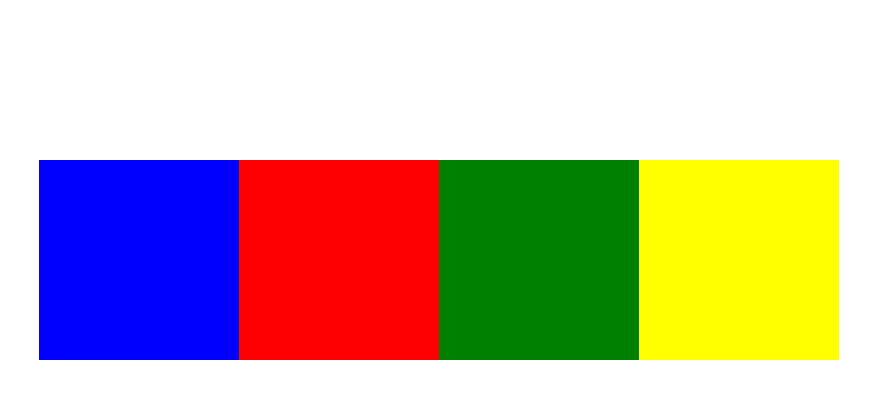
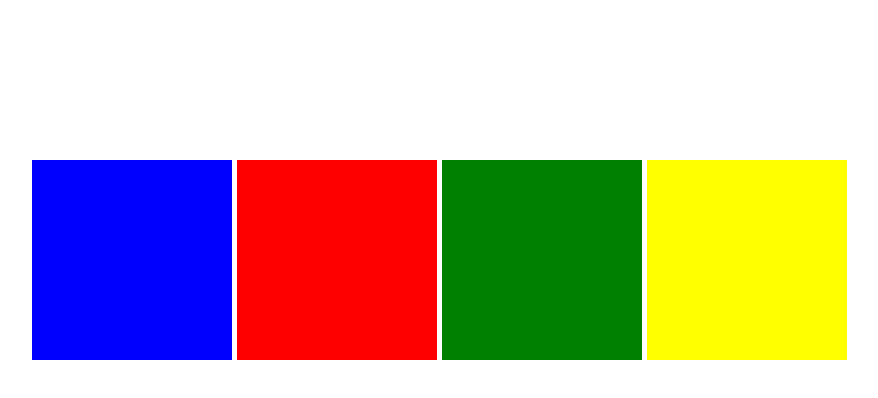
Before and after one commit to raimerag/key-down.github.io, a plain HTML site: page colores.html in a window 1280 px wide. Shown: the whole page, without its empty margins (201-1079 px from the left). Drawn offline with Linux system fonts and the light colour scheme.

Commit message:
cambio en colores

```diff
--- a/assets/css/stylesheet.css
+++ b/assets/css/stylesheet.css
@@ -64,6 +64,7 @@ box-shadow: 0px 0px 20px 4px rgba(79,79,255,1);
 /* segundo reto  */
 .cajas{
     display: flex;
+    gap: 5px
 
 }
 #div_uno{
--- a/assets/js/4_colores.js
+++ b/assets/js/4_colores.js
@@ -1,5 +1,3 @@
-
-
 var divUno = document.getElementById("div_uno")
 divUno.addEventListener("click",()=>divUno.style.backgroundColor= "black" )
 
--- a/colores.html
+++ b/colores.html
@@ -3,7 +3,7 @@
   <head>
     <meta charset="UTF-8" />
     <meta name="viewport" content="width=device-width, initial-scale=1.0" />
-    <title>4 colores</title>
+    <title>cuatro colores</title>
     <link rel="stylesheet" href="/assets/css/stylesheet.css" />
   </head>
   <body>
```
